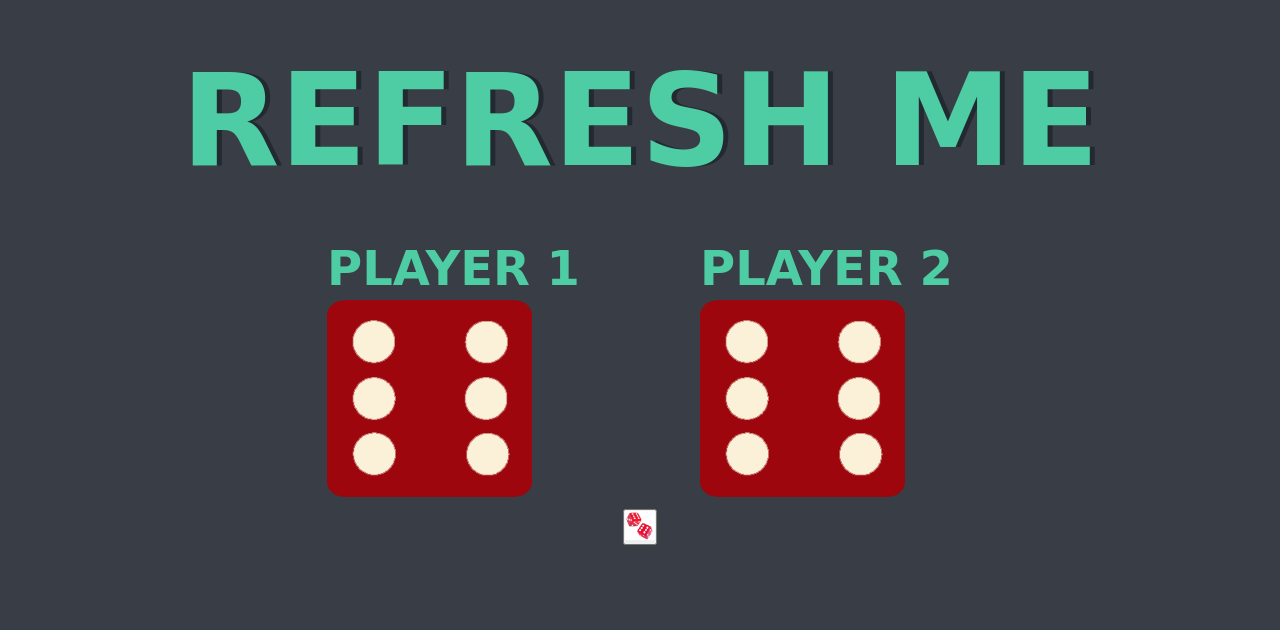
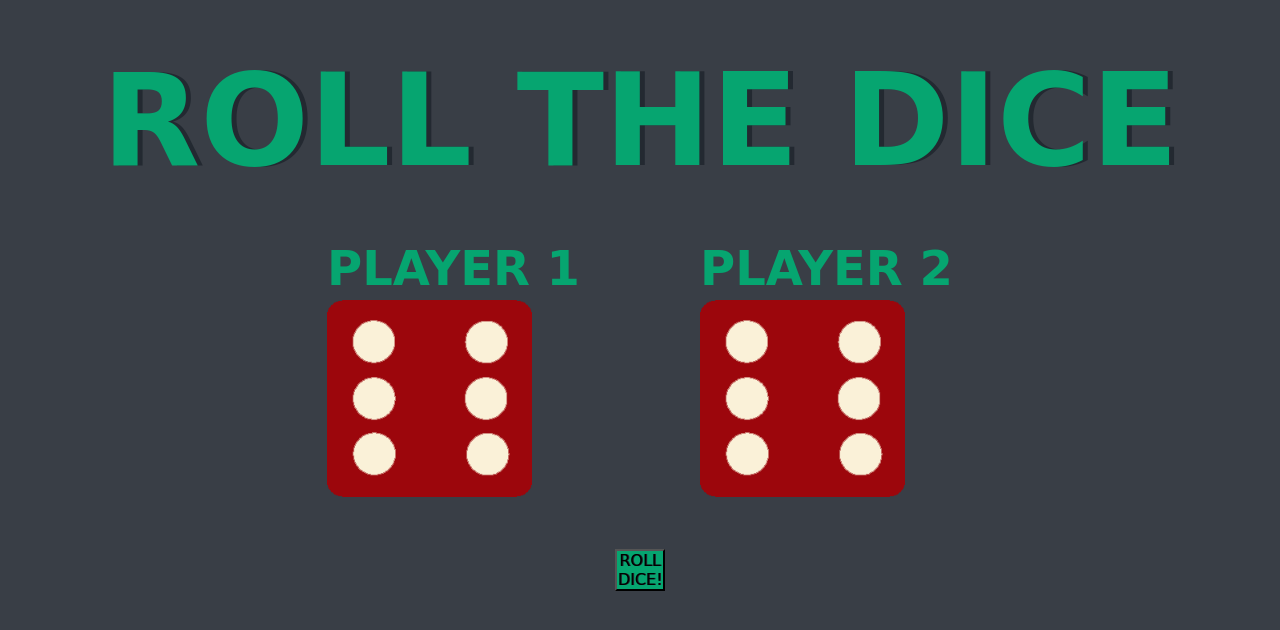
Before and after one commit to piyushgupta45/Dice-Game, a plain HTML site: page index.html in a window 1280 px wide. Drawn offline with Linux system fonts and the light colour scheme.

Commit message:
changed the dice

```diff
--- a/index.html
+++ b/index.html
@@ -11,7 +11,7 @@
 <body>
 
     <div class="container">
-        <h1>REFRESH ME</h1>
+        <h1>ROLL THE DICE</h1>
     </div>
     <div class="player">
         <div class="p">
@@ -30,7 +30,7 @@
     </div>
     <div class="bt">
         <button>
-            <img src="images/dice.jpg" alt="">
+               ROLL DICE!
         </button>
     </div>
 </body>
--- a/style.css
+++ b/style.css
@@ -28,7 +28,7 @@ body{
      margin-right: 60px;
      margin-left: 60px;
      font-size: 2rem;
-  color: #4ECCA3;
+  color: #06a570;
   font-family: 'Indie Flower', cursive;
 }
 h1{
@@ -36,17 +36,25 @@ h1{
     font-family: 'Lobster', cursive;
     text-shadow: 5px 0 #232931;
     font-size: 8rem;
-    color: #4ECCA3;
+    color: #06a570;
 }
 img {
     width: 16vw;
   }
   .bt{
+    margin-top: 40px;
     display: flex;
     justify-content: center;
+    font-family: 'Lobster', cursive;
+
   }
 
-  .bt img
+.bt button
 {
-    width: 30px;
+    font-family: 'Lobster', cursive;
+    text-shadow: 1px 0 #232931;
+    font-size: 1rem;
+    width: 50px;
+    background-color: #06a570;
+
 }
```
